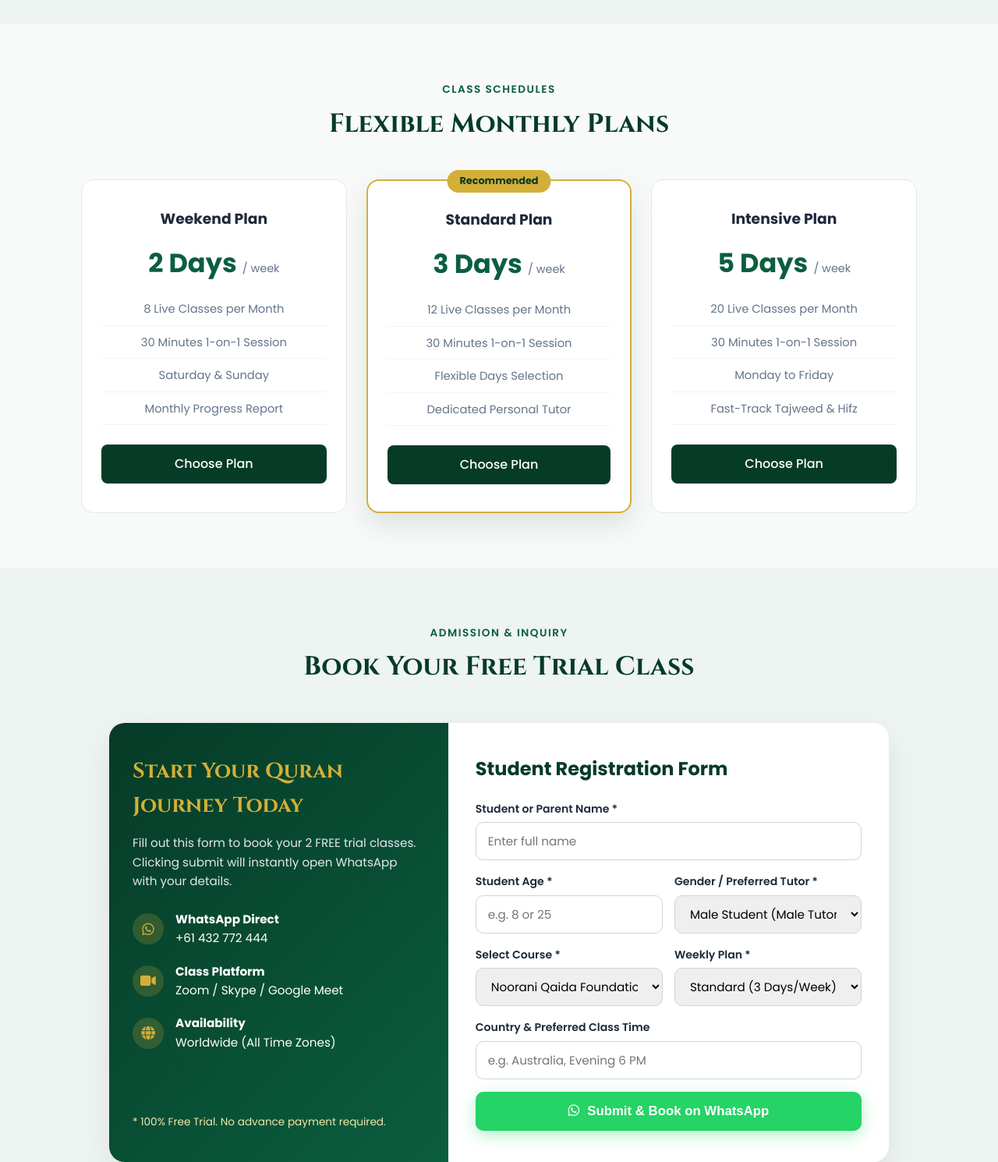
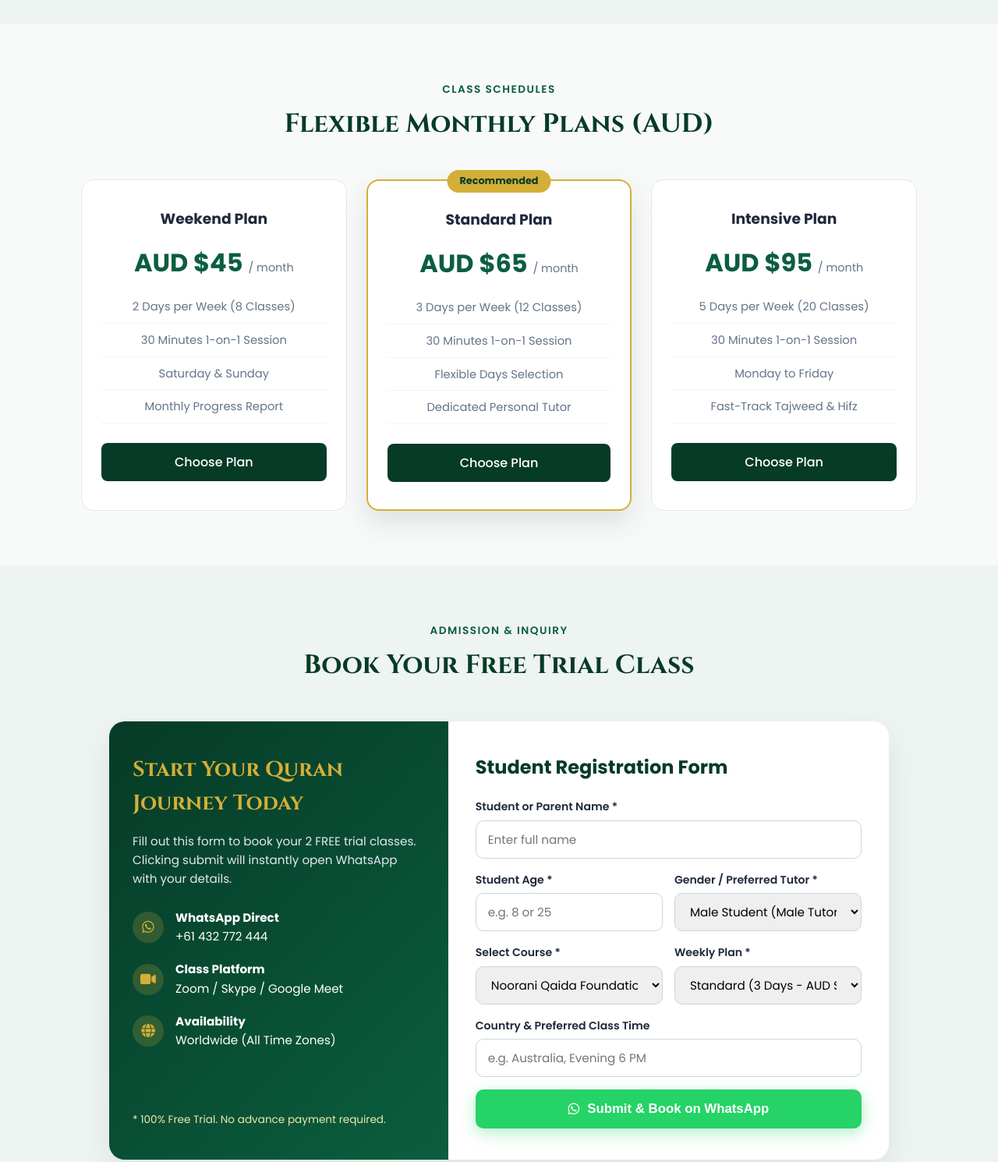
Before and after one commit to bhuiyapt-arch/HIKMA, a plain HTML site: page index.html in a window 1280 px wide. Shown: the part 1860-3350 px from the top of the page at 78% size. Drawn offline with Linux system fonts and the light colour scheme.

Commit message:
Add files via upload

```diff
--- a/index.html
+++ b/index.html
@@ -425,7 +425,7 @@
         }
 
         .price-amount {
-            font-size: 2.1rem;
+            font-size: 2rem;
             font-weight: 700;
             color: var(--secondary);
             margin: 15px 0;
@@ -871,47 +871,48 @@
         </div>
     </section>
 
+    <!-- PRICING PLANS IN AUSTRALIAN DOLLARS (AUD $) -->
     <section class="section">
         <div class="section-header">
             <span>Class Schedules</span>
-            <h2>Flexible Monthly Plans</h2>
+            <h2>Flexible Monthly Plans (AUD)</h2>
         </div>
         <div class="pricing-grid">
             <div class="price-card">
                 <h3>Weekend Plan</h3>
-                <div class="price-amount">2 Days <span>/ week</span></div>
+                <div class="price-amount">AUD $45 <span>/ month</span></div>
                 <ul class="price-details">
-                    <li>8 Live Classes per Month</li>
+                    <li>2 Days per Week (8 Classes)</li>
                     <li>30 Minutes 1-on-1 Session</li>
                     <li>Saturday & Sunday</li>
                     <li>Monthly Progress Report</li>
                 </ul>
-                <a href="#register" onclick="selectPlan('Weekend Plan (2 Days/Week)')" class="course-btn">Choose Plan</a>
+                <a href="#register" onclick="selectPlan('Weekend Plan (AUD $45/month)')" class="course-btn">Choose Plan</a>
             </div>
 
             <div class="price-card popular">
                 <div class="popular-badge">Recommended</div>
                 <h3>Standard Plan</h3>
-                <div class="price-amount">3 Days <span>/ week</span></div>
+                <div class="price-amount">AUD $65 <span>/ month</span></div>
                 <ul class="price-details">
-                    <li>12 Live Classes per Month</li>
+                    <li>3 Days per Week (12 Classes)</li>
                     <li>30 Minutes 1-on-1 Session</li>
                     <li>Flexible Days Selection</li>
                     <li>Dedicated Personal Tutor</li>
                 </ul>
-                <a href="#register" onclick="selectPlan('Standard Plan (3 Days/Week)')" class="course-btn">Choose Plan</a>
+                <a href="#register" onclick="selectPlan('Standard Plan (AUD $65/month)')" class="course-btn">Choose Plan</a>
             </div>
 
             <div class="price-card">
                 <h3>Intensive Plan</h3>
-                <div class="price-amount">5 Days <span>/ week</span></div>
+                <div class="price-amount">AUD $95 <span>/ month</span></div>
                 <ul class="price-details">
-                    <li>20 Live Classes per Month</li>
+                    <li>5 Days per Week (20 Classes)</li>
                     <li>30 Minutes 1-on-1 Session</li>
                     <li>Monday to Friday</li>
                     <li>Fast-Track Tajweed & Hifz</li>
                 </ul>
-                <a href="#register" onclick="selectPlan('Intensive Plan (5 Days/Week)')" class="course-btn">Choose Plan</a>
+                <a href="#register" onclick="selectPlan('Intensive Plan (AUD $95/month)')" class="course-btn">Choose Plan</a>
             </div>
         </div>
     </section>
@@ -991,9 +992,9 @@
                         <div class="form-group">
                             <label>Weekly Plan *</label>
                             <select id="plan" required>
-                                <option value="Standard Plan (3 Days/Week)">Standard (3 Days/Week)</option>
-                                <option value="Weekend Plan (2 Days/Week)">Weekend (2 Days/Week)</option>
-                                <option value="Intensive Plan (5 Days/Week)">Intensive (5 Days/Week)</option>
+                                <option value="Standard Plan (AUD $65/month)">Standard (3 Days - AUD $65/mo)</option>
+                                <option value="Weekend Plan (AUD $45/month)">Weekend (2 Days - AUD $45/mo)</option>
+                                <option value="Intensive Plan (AUD $95/month)">Intensive (5 Days - AUD $95/mo)</option>
                             </select>
                         </div>
                     </div>
@@ -1072,7 +1073,7 @@
                             `📖 *Course:* ${encodeURIComponent(course)}%0A` +
                             `📅 *Plan:* ${encodeURIComponent(plan)}%0A` +
                             `🌍 *Country/Time:* ${encodeURIComponent(countryTime)}%0A%0A` +
-                            `Please let me know the available schedule and fees.`;
+                            `Please let me know the available schedule and confirm my trial.`;
 
             const whatsappURL = `https://wa.me/${phoneNumber}?text=${message}`;
 
```
